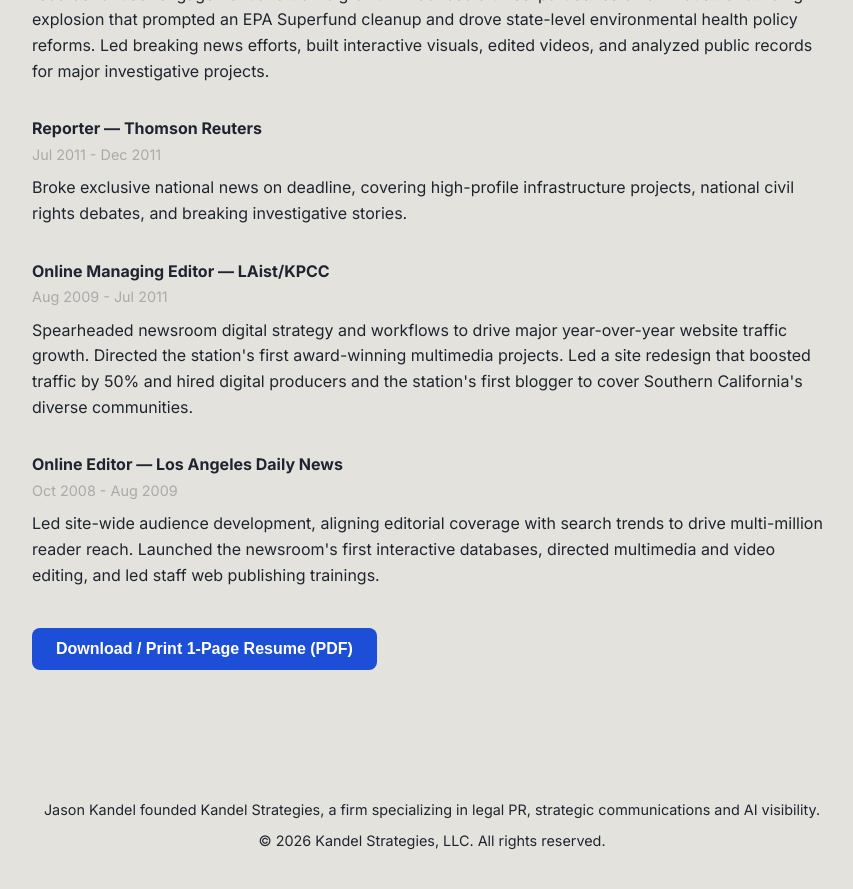
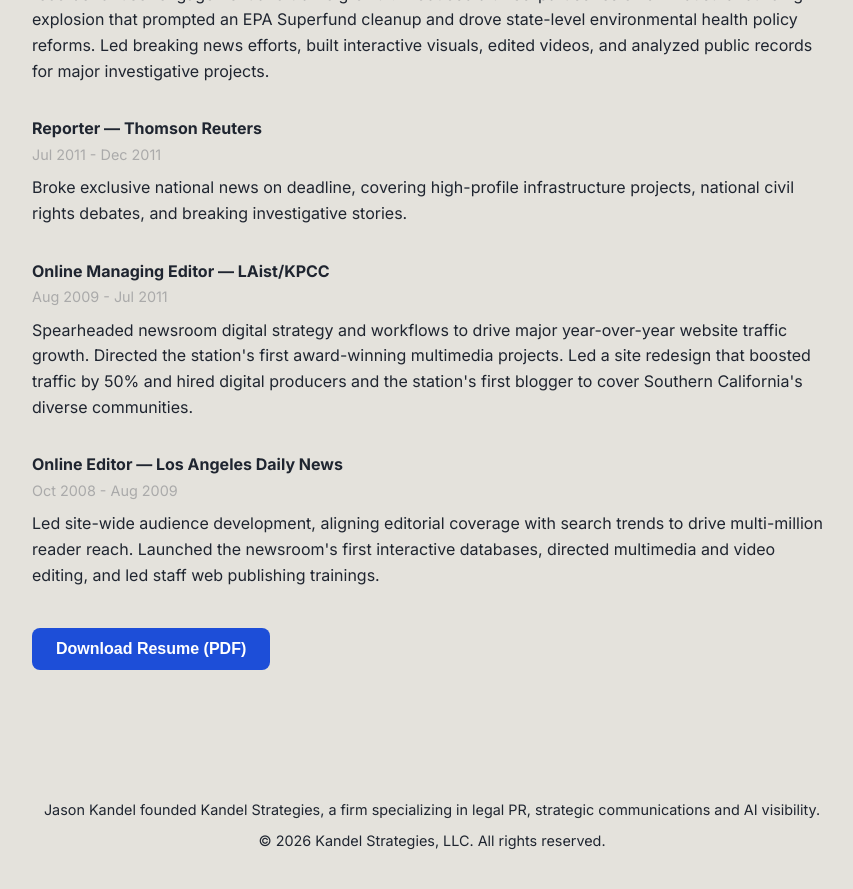
Before and after one commit to jkandel/kandel-website, a Jekyll site: the page built from experience.html, in a window 1280 px wide and 900 px high, scrolled down 1560 px. Shown: the top 889 px of the window, without its empty margins (208-1061 px from the left). Built offline with Jekyll 4.4.1, drawn with Linux system fonts in a browser that asks for light colours.

Commit message:
edited download button text

```diff
--- a/experience.html
+++ b/experience.html
@@ -190,7 +190,7 @@
 
       <div class="print-button-container">
         <button onclick="window.print()" class="print-resume-btn">
-          Download / Print 1-Page Resume (PDF)
+          Download Resume (PDF)
         </button>
       </div>
     </article>
```
